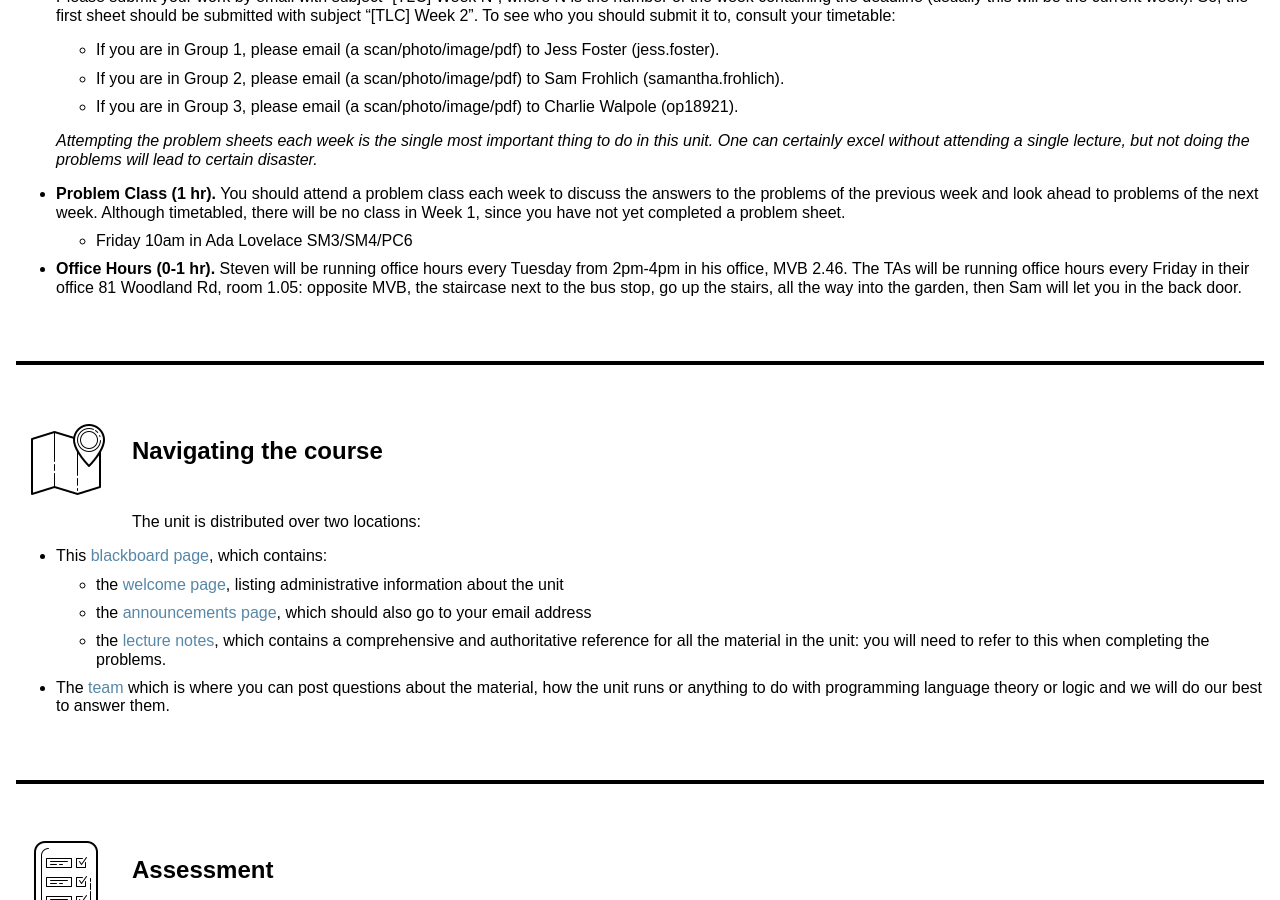
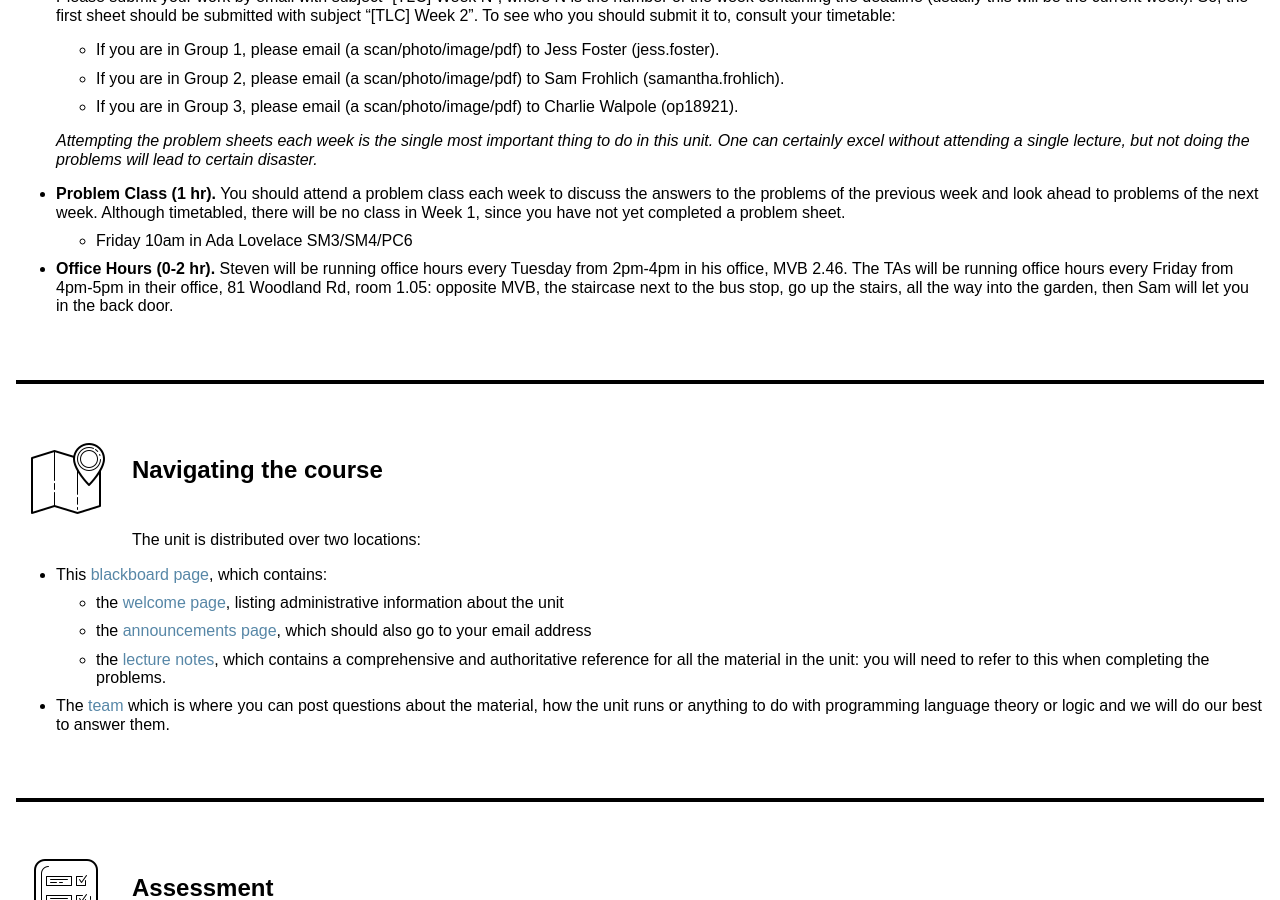
Before and after one commit to uob-coms30040/uob-coms30040.github.io, a Jekyll site: the page built from welcome.md, in a window 1280 px wide and 900 px high, scrolled down 2489 px. Built offline with Jekyll 4.4.1, drawn with Linux system fonts in a browser that asks for light colours; nearby versions of some CDN libraries.

Commit message:
office hours

```diff
--- a/welcome.md
+++ b/welcome.md
@@ -151,7 +151,7 @@ You should expect to spend around *6-7 hours per week* working on this unit.
   * __Problem Class (1 hr).__ You should attend a problem class each week to discuss the answers to the problems of the previous week and look ahead to problems of the next week.  Although timetabled, there will be no class in Week 1, since you have not yet completed a problem sheet.
      - Friday 10am in Ada Lovelace SM3/SM4/PC6
 
-  * __Office Hours (0-1 hr).__ Steven will be running office hours every Tuesday from 2pm-4pm in his office, MVB 2.46.  The TAs will be running office hours every Friday in their office 81 Woodland Rd, room 1.05: opposite MVB, the staircase next to the bus stop, go up the stairs, all the way into the garden, then Sam will let you in the back door.
+  * __Office Hours (0-2 hr).__ Steven will be running office hours every Tuesday from 2pm-4pm in his office, MVB 2.46.  The TAs will be running office hours every Friday from 4pm-5pm in their office, 81 Woodland Rd, room 1.05: opposite MVB, the staircase next to the bus stop, go up the stairs, all the way into the garden, then Sam will let you in the back door.
 
 
 
```
